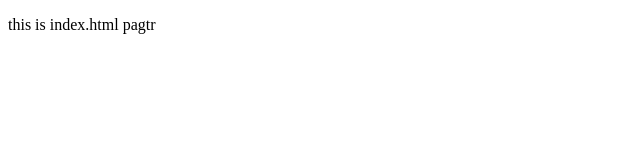
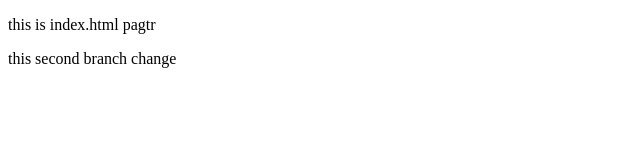
Before and after one commit to Siddharthh18/Epack, a plain HTML site: page index.html in a window 1280 px wide. Shown: the whole page, without its empty margins (0-640 px from the left). Drawn offline with Linux system fonts and the light colour scheme.

Commit message:
second branch change

```diff
--- a/index.html
+++ b/index.html
@@ -7,5 +7,6 @@
 </head>
 <body>
     <p>this is index.html pagtr</p>
+    <p>this second branch change</p>
 </body>
 </html>
```
